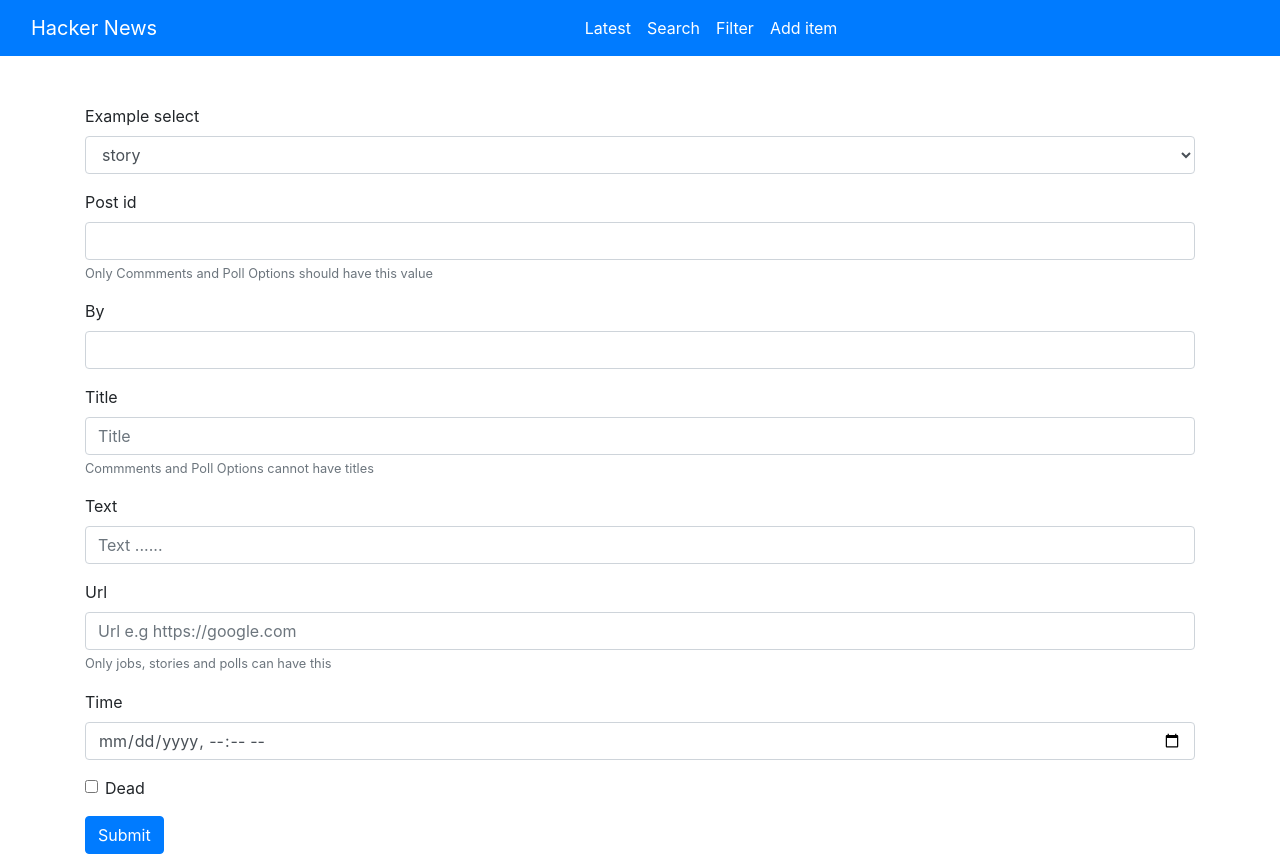
After one commit to daviesdevyt/hackernews-api, a Django app: page /add-item/ in a window 1280 px wide. The commit adds this page. Run offline with Django 4.2, Linux system fonts and the light colour scheme; data comes from the database, SQL or seed files in the repository; data that the repository does not hold is empty.

Commit message:
Add item route on frontend and adjustment on api

```diff
--- a/base/models.py
+++ b/base/models.py
@@ -1,3 +1,4 @@
+from email.policy import default
 from django.db import models
 
 # Create your models here.
--- a/base/urls.py
+++ b/base/urls.py
@@ -6,5 +6,5 @@
     path("latest-news/", views.latest),
     path("filter-news/", views.filter_news),
     path("search/", views.search),
-    path("add-item/<str:item_type>", views.add_item),
+    path("add-item/", views.add_item),
 ]
--- /dev/null
+++ b/frontend/templates/add-item.html
@@ -0,0 +1,55 @@
+<!DOCTYPE html>
+{% load static %}
+<html>
+  <head>
+    <script src="{% static 'filter.js' %}"></script>
+  </head>
+  <body>
+    {% include 'nav.html' %}
+    <br><br>
+    <form class="container" method="post" action="/api/add-item/">
+      <div class="form-group">
+        <label for="exampleFormControlSelect1">Example select</label>
+        <select name="item" class="form-control" id="exampleFormControlSelect1">
+          <option value="story">story</option>
+          <option value="job">job</option>
+          <option value="comment">comment</option>
+          <option value="poll">poll</option>
+          <option value="pollopt">poll option</option>
+        </select>
+      </div>
+      <div class="form-group">
+        <label for="exampleInputPassword1">Post id</label>
+        <input type="text" class="form-control" name="post" id="exampleInputPassword1">
+        <small id="emailHelp" class="form-text text-muted">Only Commments and Poll Options should have this value</small>
+      </div>
+      <div class="form-group">
+        <label for="exampleInputPassword1">By</label>
+        <input type="text" class="form-control" name="by" id="exampleInputPassword1">
+      </div>
+      <div class="form-group">
+        <label for="exampleInputPassword1">Title</label>
+        <input type="text" class="form-control" name="title" id="exampleInputPassword1" placeholder="Title">
+        <small id="emailHelp" class="form-text text-muted">Commments and Poll Options cannot have titles</small>
+      </div>
+      <div class="form-group">
+        <label for="exampleInputPassword1">Text</label>
+        <input type="text" class="form-control" name="text" id="exampleInputPassword1" placeholder="Text ......">
+      </div>
+      <div class="form-group">
+        <label for="exampleInputPassword1">Url</label>
+        <input type="text" class="form-control" name="url" id="exampleInputPassword1" placeholder="Url e.g https://google.com">
+        <small id="emailHelp" class="form-text text-muted">Only jobs, stories and polls can have this</small>
+      </div>
+      <div class="form-group">
+        <label for="exampleInputPassword1">Time</label>
+        <input type="datetime-local" class="form-control" name="time" id="exampleInputPassword1">
+      </div>
+      <div class="form-group form-check">
+        <input type="checkbox" class="form-check-input" name="dead" id="exampleCheck1">
+        <label class="form-check-label" for="exampleCheck1">Dead</label>
+      </div>
+      <button type="submit" class="btn btn-primary">Submit</button>
+    </form>
+  </body>
+</html>
--- a/frontend/templates/nav.html
+++ b/frontend/templates/nav.html
@@ -20,6 +20,9 @@
           <li class="nav-item">
             <a class="nav-link active" href="/filter">Filter</a>
           </li>
+          <li class="nav-item">
+            <a class="nav-link active" href="/add-item">Add item</a>
+          </li>
         </ul>
       </div>
     </div>
--- a/frontend/urls.py
+++ b/frontend/urls.py
@@ -6,4 +6,5 @@
     path("search/", views.search),
     path("filter/", views.filter),
     path("latest/", views.latest),
+    path("add-item/", views.add_item),
 ]
--- a/frontend/views.py
+++ b/frontend/views.py
@@ -12,3 +12,6 @@
 
 def latest(request):
     return render(request, "latest-news.html")
+
+def add_item(request):
+    return render(request, "add-item.html")
```
Also changed, not shown: base/views.py (+33 -4 lines).
